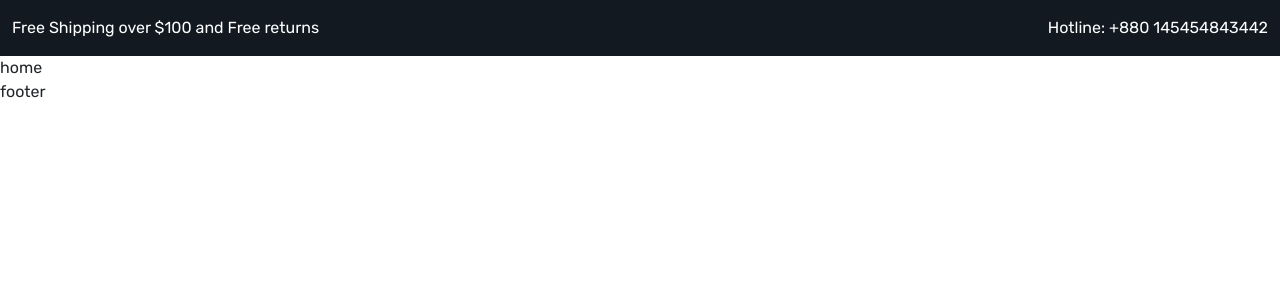
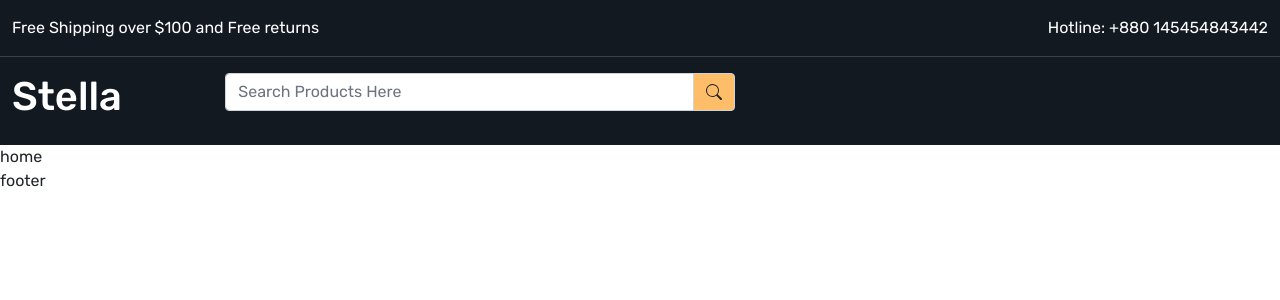
Before and after one commit to tareque-bin-habib/stella-ecommerce-app, a React (Create React App) app: page / in a window 1280 px wide. Shown: the top 300 px of the page. Built offline with nearby package versions, Linux system fonts and the light colour scheme.

Commit message:
search bar ready

```diff
--- a/src/App.css
+++ b/src/App.css
@@ -6,6 +6,8 @@
 
 :root {
   --color-131921: #131921;
+  --color-3b4149: #3b4149;
+  --color-febd69: #febd69;
 }
 
 body {
@@ -20,7 +22,16 @@
 
 /* Header Part */
 .header-top-strip {
+  border-bottom: 1px solid var(--color-3b4149);
   background-color: var(--color-131921);
 }
 
+.header-upper {
+  background-color: var(--color-131921);
+}
+
+.header-upper .input-group-text {
+  background-color: var(--color-febd69);
+}
+
 /* Header Part end */
--- a/src/components/Header.js
+++ b/src/components/Header.js
@@ -1,9 +1,10 @@
 import React from 'react';
-import { NavLink } from 'react-router-dom';
+import { Link, NavLink } from 'react-router-dom';
+import { BsSearch } from 'react-icons/bs'
 const Header = () => {
     return (
         <>
-            <div className='header-top-strip py-3'>
+            <header className='header-top-strip py-3'>
                 <div className='container-xxl'>
                     <div className='row'>
                         <div className='col-6'>
@@ -14,7 +15,29 @@
                         </div>
                     </div>
                 </div>
-            </div>
+            </header>
+            <header className='header-upper py-3'>
+                <div className='container-xxl'>
+                    <div className='row'>
+                        <div className='col-2'>
+                            <h1>
+                                <Link className='text-white'>Stella</Link>
+                            </h1>
+                        </div>
+                        <div className='col-5'>
+                            <div className="input-group mb-3">
+                                <input type="text" className="form-control" placeholder="Search Products Here" aria-label="Search Products Here" aria-describedby="basic-addon2" />
+                                <span className="input-group-text" id="basic-addon2">
+                                    <BsSearch />
+                                </span>
+                            </div>
+                        </div>
+                        <div className='col-5'>
+
+                        </div>
+                    </div>
+                </div>
+            </header>
         </>
     );
 };
```
